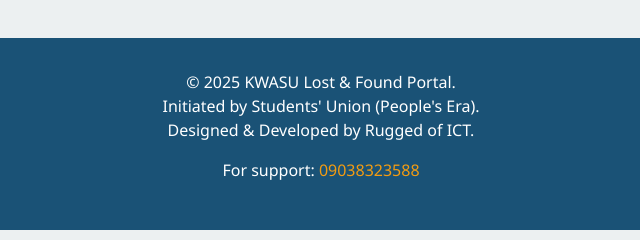
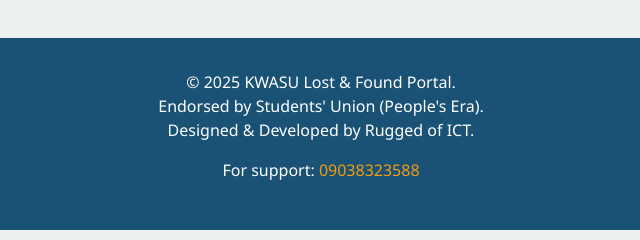
Before and after one commit to zhuluh247/Kwasu-LF-site, a plain HTML site: page frontend/index.html in a window 1280 px wide. Shown: the part 2788-3028 px from the top of the page, 319-959 px from the left. Drawn offline with nearby package versions, Linux system fonts and the light colour scheme.

Commit message:
Update index.html

```diff
--- a/frontend/index.html
+++ b/frontend/index.html
@@ -1674,7 +1674,7 @@
     <!-- Footer -->
     <footer class="footer">
         <div class="container">
-            <p>&copy; 2025 KWASU Lost & Found Portal.<br>Initiated by Students' Union (People's Era).<br>Designed & Developed by Rugged of ICT.</p>
+            <p>&copy; 2025 KWASU Lost & Found Portal.<br>Endorsed by Students' Union (People's Era).<br>Designed & Developed by Rugged of ICT.</p>
             <p>For support: <a href="tel:09038323588">09038323588</a></p>
         </div>
     </footer>
```
